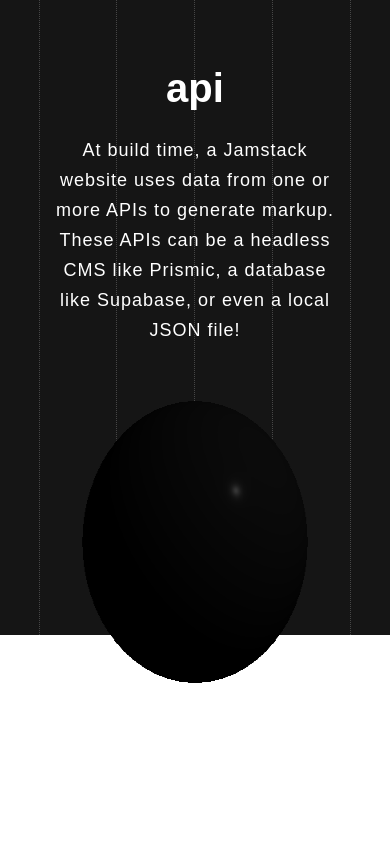
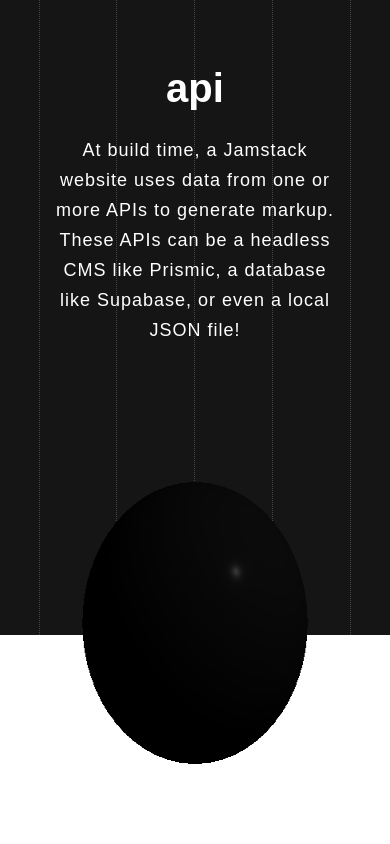
Before and after one commit to Eliman-C5/monogram-exercise, a Next.js app: page / in a window 390 px wide. Shown: the part 1340-2184 px from the top of the page. Built offline with nearby package versions, Linux system fonts and the light colour scheme; a web font is replaced by a local one.

Commit message:
Change value in 3d sphere

```diff
--- a/src/components/sections/tools/ThreeSphere.jsx
+++ b/src/components/sections/tools/ThreeSphere.jsx
@@ -57,7 +57,7 @@
   }, []);
 
   return <div className={`${style}`}>
-    <canvas ref={canvasRef} className='max-w-[100%] mx-auto relative z-10 top-[-50%] sm:top-[-25%] md:top-[-10%] lg:top-[50px] 2xl:top-[80px]'>
+    <canvas ref={canvasRef} className='max-w-[100%] mx-auto relative z-10 top-[-32%] sm:top-[-25%] md:top-[-10%] lg:top-[50px] 2xl:top-[80px]'>
     </canvas>
   </div>
 };
```
